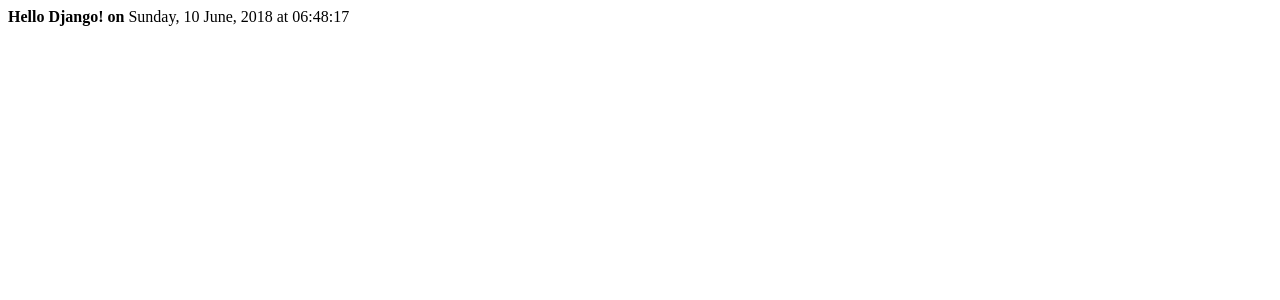
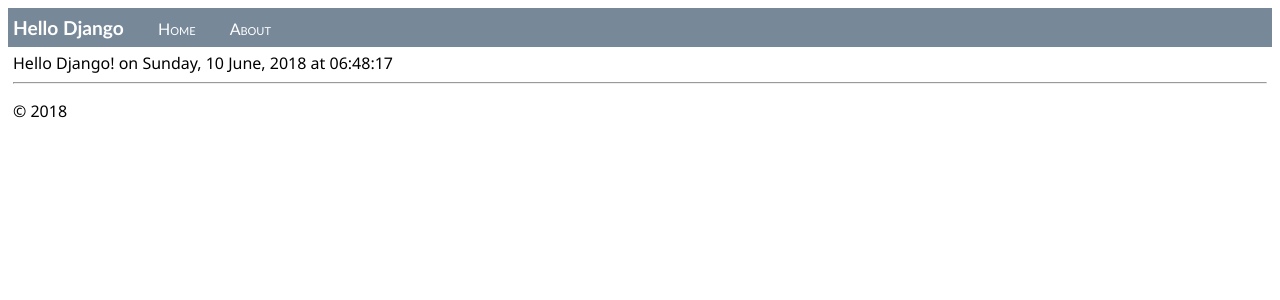
Before and after one commit to taichishadow/PythonDjango, a Django app: page / in a window 1280 px wide. Shown: the top 300 px of the page. Run offline with Django 3.2, Linux system fonts and the light colour scheme.

Commit message:
done the step3

```diff
--- a/BlankDjangoWebProject2/BlankDjangoWebProject2/urls.py
+++ b/BlankDjangoWebProject2/BlankDjangoWebProject2/urls.py
@@ -22,4 +22,5 @@ urlpatterns = [
 
     url(r'^$', HelloDjangoApp.views.index, name='index'),
     url(r'^home$', HelloDjangoApp.views.index, name='home'),
+    url(r'^about$', HelloDjangoApp.views.about, name='about'),
 ]
--- /dev/null
+++ b/BlankDjangoWebProject2/HelloDjangoApp/static/site.css
@@ -0,0 +1,27 @@
+.navbar {
+    background-color: lightslategray;
+    font-size: 1em;
+    font-family: 'Trebuchet MS', 'Lucida Sans Unicode', 'Lucida Grande', 'Lucida Sans', Arial, sans-serif;
+    color: white;
+    padding: 8px 5px 8px 5px;
+}
+
+    .navbar a {
+        text-decoration: none;
+        color: inherit;
+    }
+
+.navbar-brand {
+    font-size: 1.2em;
+    font-weight: 600;
+}
+
+.navbar-item {
+    font-variant: small-caps;
+    margin-left: 30px;
+}
+
+.body-content {
+    padding: 5px;
+    font-family: 'Segoe UI', Tahoma, Geneva, Verdana, sans-serif;
+}
--- /dev/null
+++ b/BlankDjangoWebProject2/HelloDjangoApp/templates/HelloDjangoApp/about.html
@@ -0,0 +1,4 @@
+{% extends "HelloDjangoApp/layout.html" %}
+{% block content %}
+    {{ content }}
+{% endblock %}
--- a/BlankDjangoWebProject2/HelloDjangoApp/templates/HelloDjangoApp/index.html
+++ b/BlankDjangoWebProject2/HelloDjangoApp/templates/HelloDjangoApp/index.html
@@ -1,12 +1,4 @@
-<html>
-<head>
-<title>{{ title }}</title>
-
-</head>
-
-<body>
-
-<strong>{{ message }}</strong>{{ content }}
-
-</body>
-</html>
+{% extends "HelloDjangoApp/layout.html" %}
+{% block content %}
+    <span class="message">{{ message }}</span>{{ content }}
+{% endblock %}
--- /dev/null
+++ b/BlankDjangoWebProject2/HelloDjangoApp/templates/HelloDjangoApp/layout.html
@@ -0,0 +1,25 @@
+<!DOCTYPE html>
+<html>
+<head>
+    <meta charset="utf-8" />
+    <title>{{ title }}</title>
+    {% load staticfiles %}
+    <link rel="stylesheet" type="text/css" href="{% static 'site.css' %}" />
+</head>
+
+<body>
+    <div class="navbar">
+       <a href="/" class="navbar-brand">Hello Django</a>
+       <a href="{% url 'home' %}" class="navbar-item">Home</a>
+       <a href="{% url 'about' %}" class="navbar-item">About</a>
+    </div>
+
+    <div class="body-content">
+{% block content %}{% endblock %}
+        <hr/>
+        <footer>
+            <p>&copy; 2018</p>
+        </footer>
+    </div>
+</body>
+</html>
--- a/BlankDjangoWebProject2/HelloDjangoApp/views.py
+++ b/BlankDjangoWebProject2/HelloDjangoApp/views.py
@@ -15,3 +15,13 @@ def index(request):
             'content': now.strftime("%A, %d %B, %Y at %X"),
         }
     )
+
+def about(request):
+    return render(
+        request,
+        "HelloDjangoApp/about.html",
+        {
+            'title': "about me",
+            'content': "this is about me page",
+        }
+    )
```
Also changed, not shown: 1 other file.
